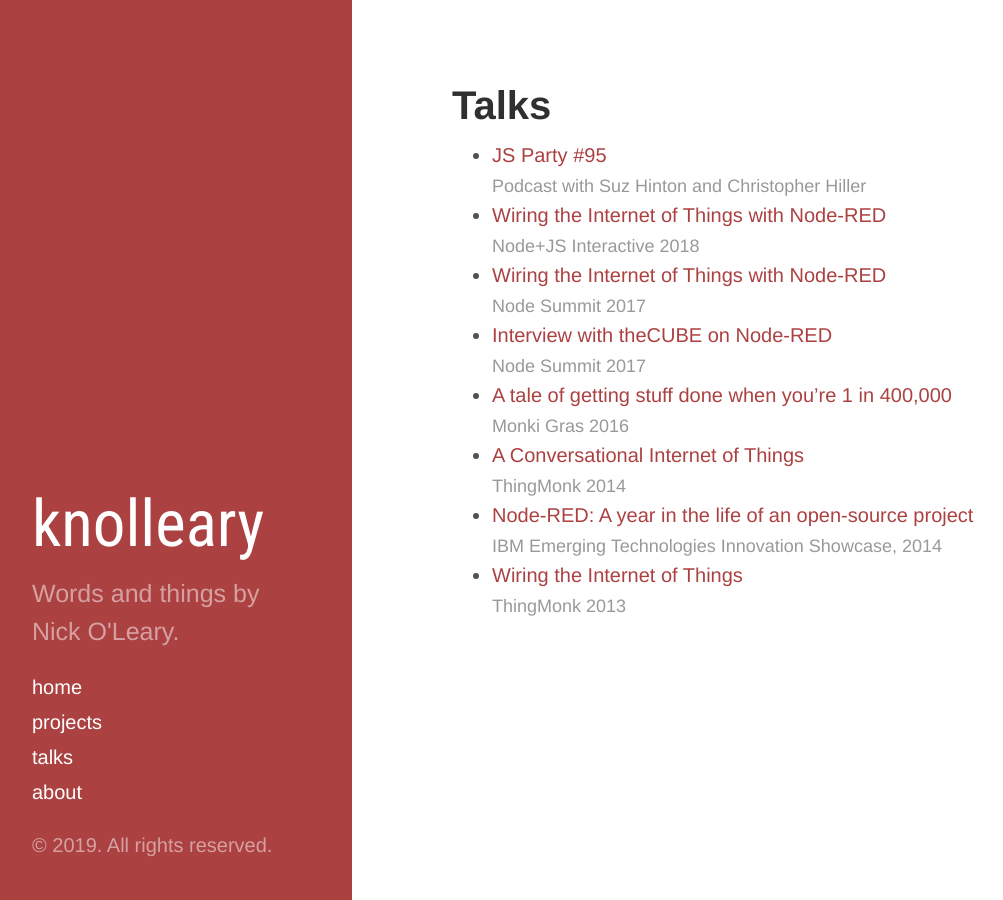
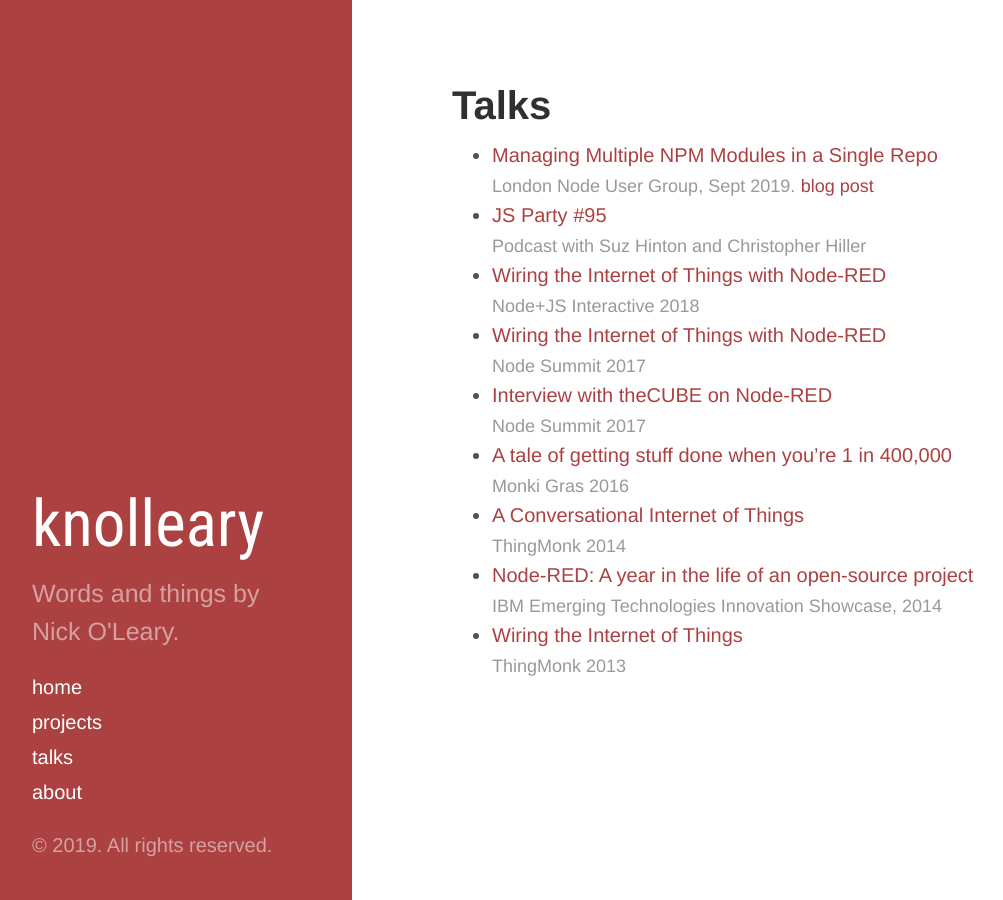
Before and after one commit to knolleary/knolleary.github.io, a Jekyll site: the page built from talks.md, in a window 1280 px wide. Shown: the whole page, without its empty margins (8-1011 px from the left). Built offline with Jekyll 4.4.1, drawn with Linux system fonts in a browser that asks for light colours.

Commit message:
Update talks.md

```diff
--- a/talks.md
+++ b/talks.md
@@ -2,6 +2,7 @@
 layout: page
 title: Talks
 ---
+*   [Managing Multiple NPM Modules in a Single Repo<br><span style="font-size: 0.9em; color:#999">London Node User Group, Sept 2019.</span>](https://www.youtube.com/watch?v=_r4emDWlApA) <span style="font-size: 0.9em; color:#999"> [blog post](https://knolleary.net/2019/03/21/moving-node-red-to-a-monorepo/)
 *   [JS Party #95<br><span style="font-size: 0.9em; color:#999">Podcast with Suz Hinton and Christopher Hiller</span>](https://changelog.com/jsparty/95)
 *   [Wiring the Internet of Things with Node-RED<br><span style="font-size: 0.9em; color:#999">Node+JS Interactive 2018</span>](https://www.youtube.com/watch?v=jo6MFQIaDLA)
 *   [Wiring the Internet of Things with Node-RED<br><span style="font-size: 0.9em; color:#999">Node Summit 2017</span>](https://vimeo.com/228918093)
```
